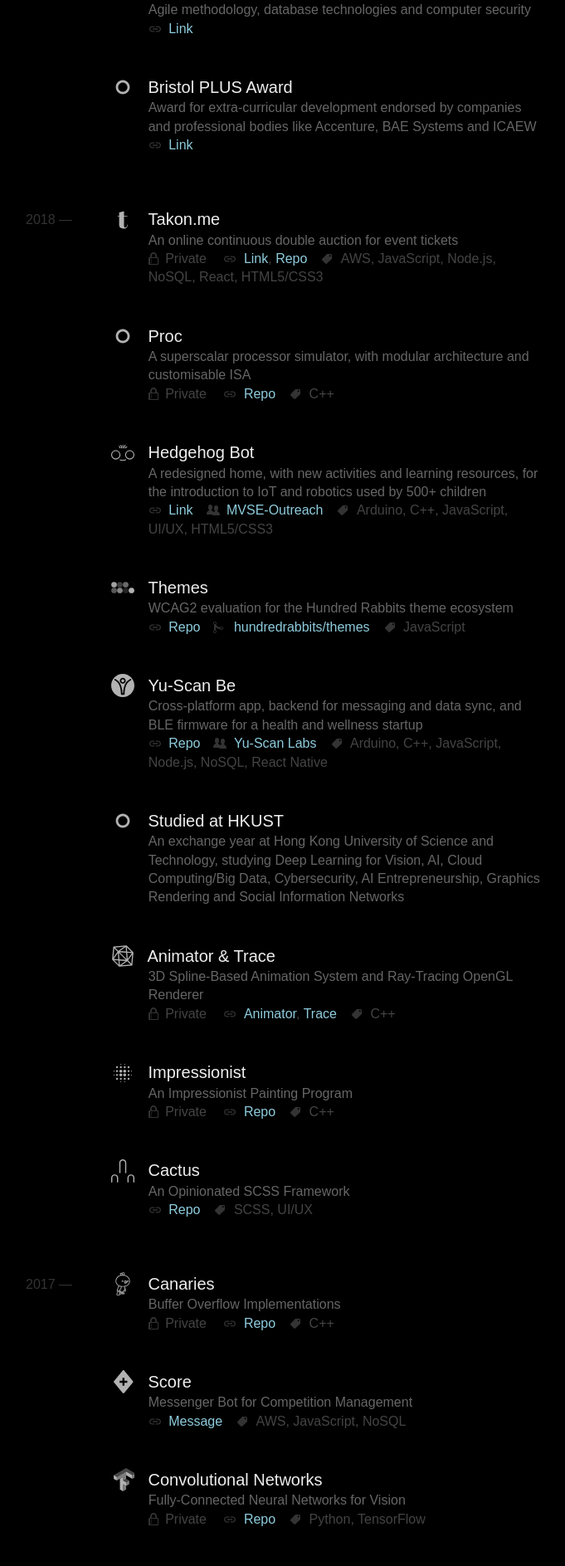
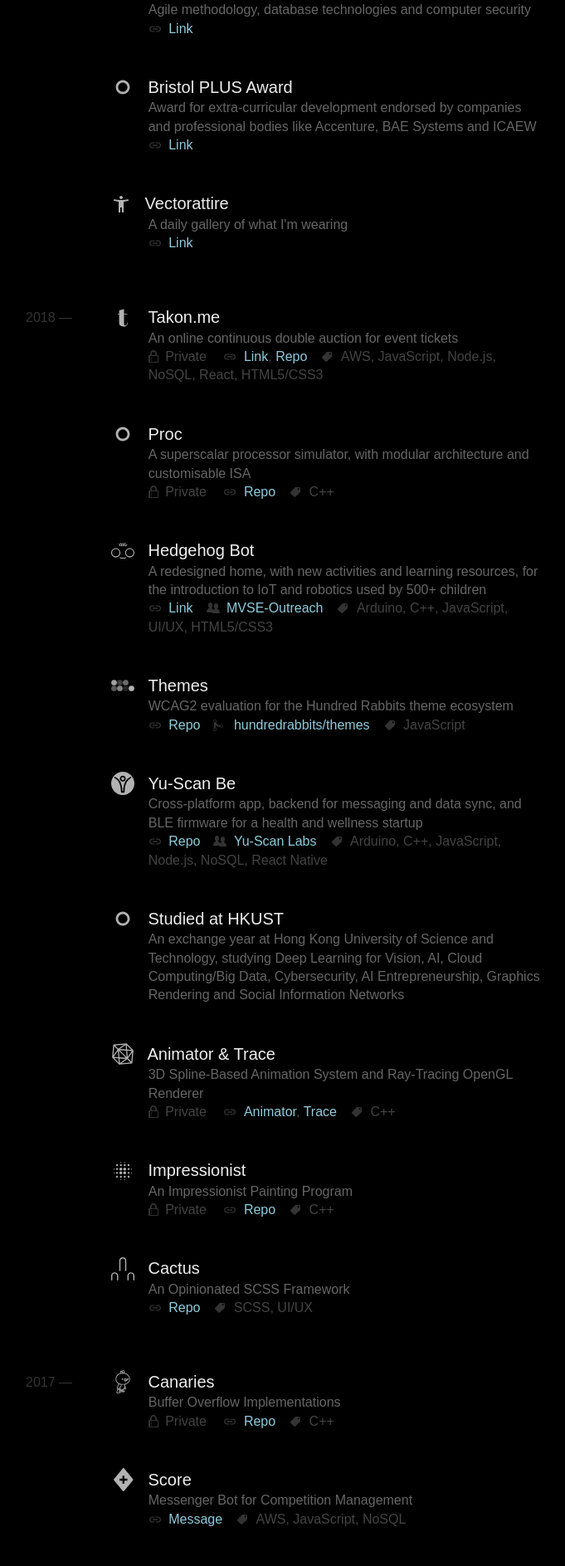
Before and after one commit to jda0/mrvscity, a Jekyll site: the page built from index.html, in a window 1280 px wide. Shown: the part 1121-3008 px from the top of the page at 83% size, without its empty margins (297-978 px from the left). Built offline with Jekyll 4.4.1, drawn with Linux system fonts in a browser that asks for light colours; some web fonts are replaced.

Commit message:
Change Inter to Jost; add Vectorattire to repos

```diff
--- a/_data/repos.yaml
+++ b/_data/repos.yaml
@@ -31,6 +31,13 @@
   desc:
     Award for extra-curricular development endorsed by companies and professional bodies like Accenture, BAE Systems and ICAEW
   lastcommit: 8/19
+
+- title: Vectorattire
+  links:
+  - url: /vectorattire
+  desc: A daily gallery of what I'm wearing
+  svg: md-accessibility
+  lastcommit: 4/19
 
 - div: 2018
 
--- a/assets/main.scss
+++ b/assets/main.scss
@@ -2,7 +2,7 @@
 ---
 
 @import url("https://cdnjs.cloudflare.com/ajax/libs/normalize/7.0.0/normalize.min.css");
-@import url('https://rsms.me/inter/inter-ui.css');
+@import url('https://indestructibletype.com/fonts/Jost.css');
 
 * {
   box-sizing: border-box;
@@ -30,7 +30,7 @@
 html {
   background-color: var(--base01);
   color: var(--base07);
-  font-family: 'Inter UI', sans-serif;
+  font-family: 'Jost', sans-serif;
   font-feature-settings: 'calt' 1, 'dlig' 1;
   font-weight: 300;
   line-height: 1.4;
@@ -86,9 +86,9 @@
   text-decoration: none;
 }
 
-@supports (font-variation-settings: normal) {
-  html { font-family: 'Inter UI var alt', sans-serif; }
-}
+// @supports (font-variation-settings: normal) {
+//   html { font-family: 'Inter UI var alt', sans-serif; }
+// }
 
 svg {
   display: unset;
```
Also changed, not shown: _includes/md-accessibility.svg (added).
